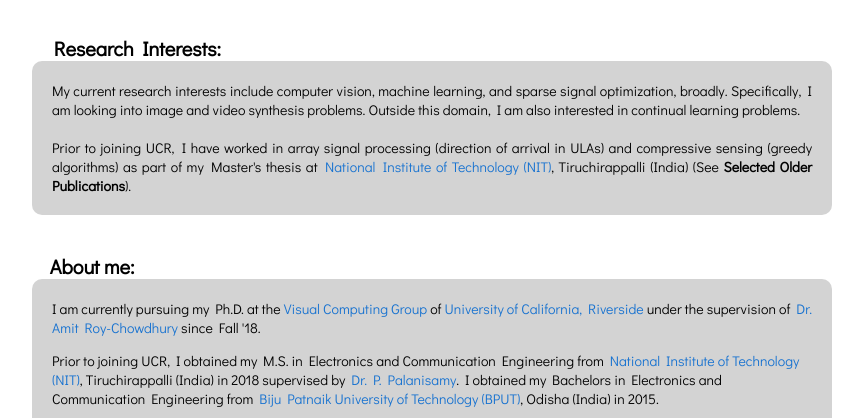
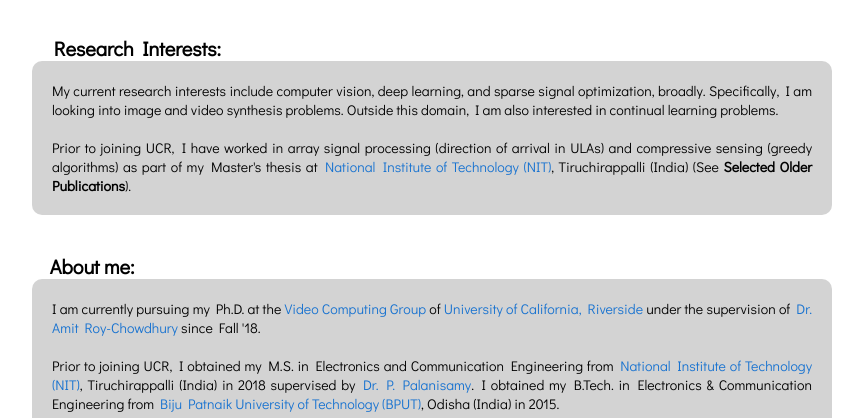
Before and after one commit to abhishekaich27/abhishekaich27.github.io, a plain HTML site: page index.html in a window 1280 px wide. Shown: the part 381-799 px from the top of the page, without its empty margins (208-1071 px from the left). Drawn offline with Linux system fonts and the light colour scheme; some icons are missing.

Commit message:
Add files via upload

```diff
--- a/index.html
+++ b/index.html
@@ -103,7 +103,7 @@
     }
     p{
 	  text-align: justify;
-	  text-justify: inter-character;
+    text-justify: inter-word;
     }
   </style>
 
@@ -138,29 +138,31 @@
               <img class = "imgShadow" src="data/Abhishek_circle.png" width="235" height="270">
             </td>
           </tr>
-        </table><br><br>
+        </table>
+        <br><br>
         <table class="bordered" width="100%" align="center" border="0" cellspacing="0" cellpadding="20">
           <heading><b>&nbsp&nbsp&nbsp Research Interests: </b></heading><br>
           <tr>
-            <td width="100%" valign="middle">
+            <td width="800" valign="middle">
               <p>
-                My current research interests include computer vision, machine learning, and sparse signal optimization, broadly. Specifically, I am looking into image and video synthesis problems. Outside this domain, I am also interested in continual learning problems.<br><br> Prior to joining UCR, I have worked in array signal processing (direction of arrival in ULAs) and compressive sensing (greedy algorithms) as part of my Master's thesis at <a href="https://www.nitt.edu">National Institute of Technology (NIT)</a>, Tiruchirappalli (India) (See <b>Selected Older Publications</b>).
+                My current research interests include computer vision, deep learning, and sparse signal optimization, broadly. Specifically, I am looking into image and video synthesis problems. Outside this domain, I am also interested in continual learning problems.<br><br> Prior to joining UCR, I have worked in array signal processing (direction of arrival in ULAs) and compressive sensing (greedy algorithms) as part of my Master's thesis at <a href="https://www.nitt.edu">National Institute of Technology (NIT)</a>, Tiruchirappalli (India) (See <b>Selected Older Publications</b>).
               </p>
             </td>
           </tr>
-        </table><br><br>
+        </table>
+        <br><br>
         <table class="bordered" width="100%" align="center" border="0" cellspacing="0" cellpadding="20">
           <heading><b>&nbsp&nbsp&nbsp About me: </b></heading><br>
           <tr>
-            <td width="100%" valign="middle">
-              <p align=center style="text-align:justify">
-                I am currently pursuing my Ph.D. at the <a href="https://vcg.ece.ucr.edu">Visual Computing Group</a> of <a href="https://www.ucr.edu">University of California, Riverside</a> under the supervision of <a href="https://vcg.engr.ucr.edu/amit/">Dr. Amit Roy-Chowdhury</a> since Fall '18. <br><p></p>
-                Prior to joining UCR, I obtained my M.S. in Electronics and Communication Engineering from <a href="https://www.nitt.edu">National Institute of Technology (NIT)</a>, Tiruchirappalli (India) in 2018 supervised by <a href="https://www.nitt.edu/home/academics/departments/ece/faculty/associate_professor/pp/">Dr. P. Palanisamy</a>.
-                I obtained my Bachelors in Electronics and Communication Engineering from <a href="https://bput.ac.in/">Biju Patnaik University of Technology (BPUT)</a>, Odisha (India) in 2015.
+            <td width="800" valign="middle">
+              <p align="right">
+                I am currently pursuing my Ph.D. at the <a href="https://vcg.ece.ucr.edu">Video Computing Group</a> of <a href="https://www.ucr.edu">University of California, Riverside</a> under the supervision of <a href="https://vcg.engr.ucr.edu/amit/">Dr. Amit Roy-Chowdhury</a> since Fall '18. <br><br>
+                Prior to joining UCR, I obtained my M.S. in Electronics and Communication Engineering from <a href="https://www.nitt.edu">National Institute of Technology (NIT)</a>, Tiruchirappalli (India) in 2018 supervised by <a href="https://www.nitt.edu/home/academics/departments/ece/faculty/associate_professor/pp/">Dr. P. Palanisamy</a>. I obtained my B.Tech. in Electronics & Communication Engineering from <a href="https://bput.ac.in/">Biju Patnaik University of Technology (BPUT)</a>, Odisha (India) in 2015.
               </p>
             </td>
           </tr>
-        </table><br><br>
+        </table>
+        <br><br>
         <table class="borderedUpdate" width="100%" align="center" border="0" cellspacing="0" cellpadding="20">
           <heading><b>&nbsp&nbsp&nbsp Updates: </b></heading><br>
           <tr>
@@ -168,7 +170,7 @@
               <p>
               &nbsp<i class="fa fa-share-alt" style="font-size:12px"></i> Feb 2020: Paper accepted in CVPR 2020
               <br>
-	      &nbsp<i class="fa fa-share-alt" style="font-size:12px"></i> Feb 2020: Paper accepted in ISBI 2020 Workshop
+              &nbsp<i class="fa fa-share-alt" style="font-size:12px"></i> Feb 2020: Paper accepted in ISBI2020 Workshop
               <br>
               &nbsp<i class="fa fa-share-alt" style="font-size:12px"></i> Nov 2019: Cleared PhD Prelims
               <br>
@@ -187,7 +189,7 @@
               <br>
               <strong>Abhishek Aich</strong>*,
               Akash Gupta*, Rameswar Panda, Rakib Hyder, Salman Asif, Amit Roy-Chowdhury <br>(* joint first authors)
-              <br>Accepted to <em>CVPR</em>, 2020<br>
+              <br>Accepted in <em>CVPR</em>, 2020<br>
               <br>
               <svg height = "1">
                 <line x1="0" y1="0" x2="1600" y2="0" style="stroke:rgb(0,0,0);stroke-width:5" />
```
